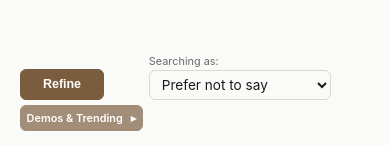
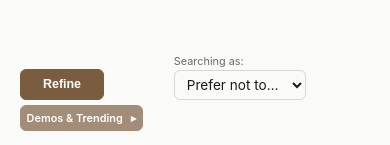
Before and after one commit to thayes2319/fathmic, a website: page public/index.html in a window 390 px wide. Shown: the part 530-675 px from the top of the page. Drawn offline with Linux system fonts and the light colour scheme; no server answers.

Commit message:
Shrink persona select back down -- 182px was sized to the widest option, not "Prefer not to say"
A native select's intrinsic width accounts for every option in the
list, not just the one currently selected -- so 182px matched some
other longer optgroup entry, not "Prefer not to say" itself, leaving
visible daylight and enough extra width to push Demos & Trending into
wrapping around 427px. Capped at 132px with ellipsis restored as a
fallback for the rare longer selection.

```diff
--- a/public/styles.css
+++ b/public/styles.css
@@ -420,7 +420,12 @@ button:disabled { opacity: 0.5; cursor: default; }
   #action-row { gap: 0.35rem; }
   #action-row #distill-btn { width: 84px; padding: 0.45rem 0.35rem; font-size: 0.78rem; }
   #demos-trending-details summary { padding: 0.3rem 0.35rem; font-size: 0.68rem; }
-  #persona-row select { max-width: 182px; }
+  /* 182px was sized to the widest optgroup entry, not "Prefer not to say"
+     itself -- the select's native intrinsic width accounts for every option
+     in the list, not just the one currently showing, hence the reported
+     daylight. Tighter cap + ellipsis back as a fallback for the rare longer
+     selection. */
+  #persona-row select { max-width: 132px; overflow: hidden; text-overflow: ellipsis; }
   #persona-row label { max-width: 97px; white-space: nowrap; font-size: 0.68rem; }
 }
 #demo-cases { margin-top: 0.75rem; }
```
